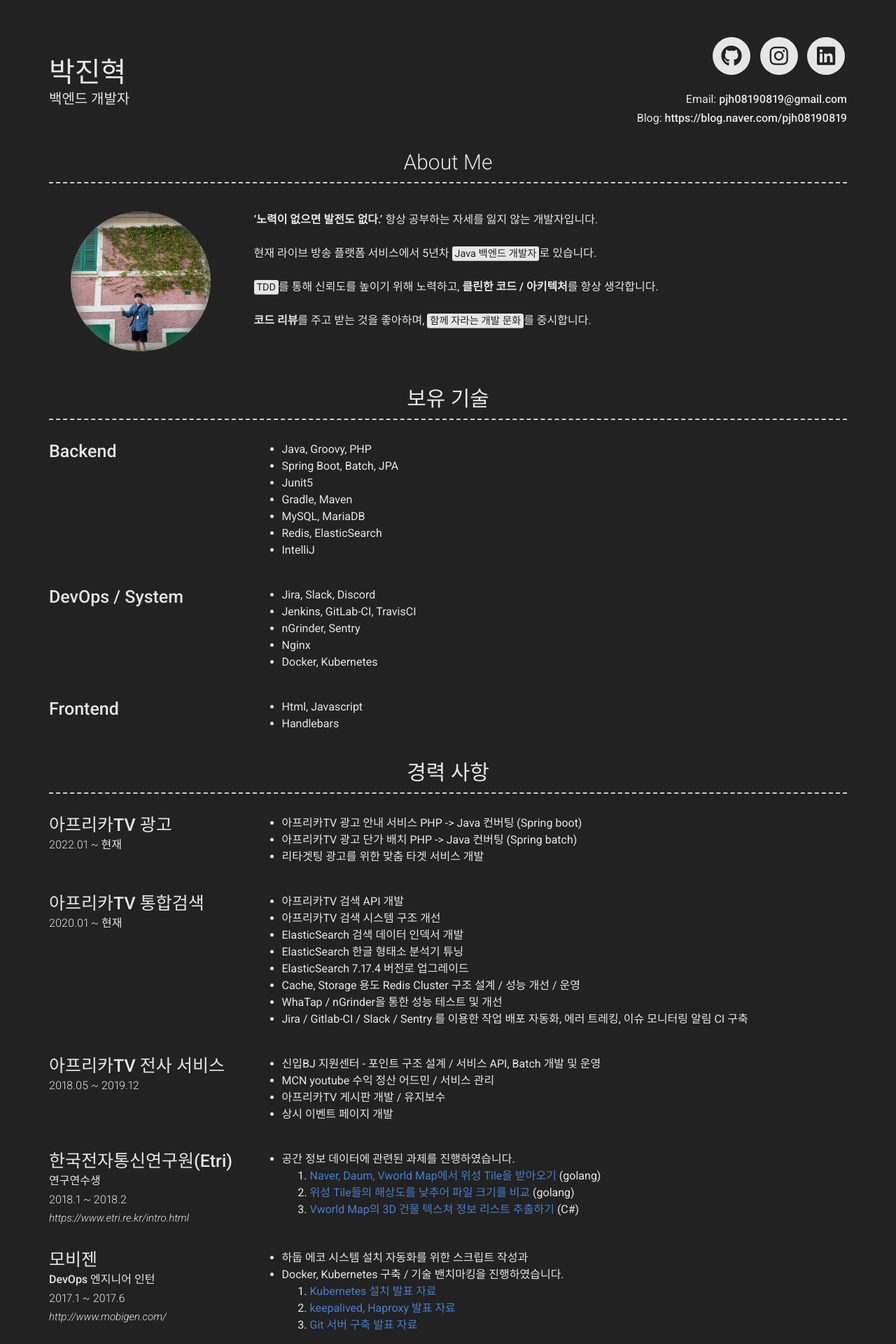
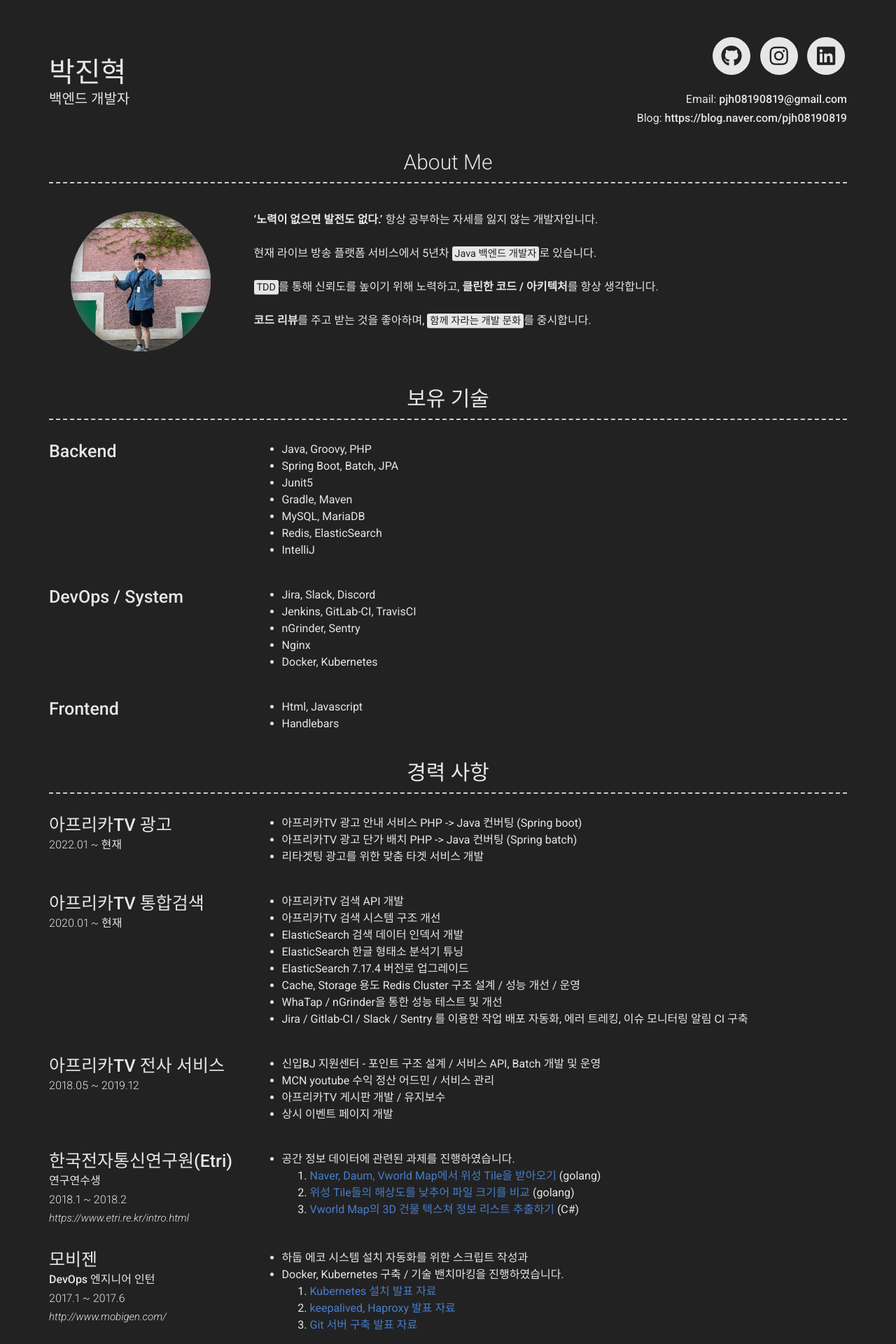
Before and after one commit to JinHyukParkk/JinHyukParkk.github.io, a Jekyll site: the page built from index.md, in a window 1280 px wide. Shown: the top 1920 px of the page at 70% size. Built offline with Jekyll 4.4.1, drawn with Linux system fonts in a browser that asks for light colours; nearby versions of some CDN libraries.

Commit message:
update image

```diff
--- a/_config.yml
+++ b/_config.yml
@@ -30,7 +30,7 @@ instagram_username: hyuk_eea
 
 # About Section
 # about_title: About Me (Use this to override about section title)
-about_profile_image: images/hyuk.jpeg
+about_profile_image: images/hyuk2.jpeg
 about_content: | # this will include new lines to allow paragraphs
   **'노력이 없으면 발전도 없다.’** 항상 공부하는 자세를 잃지 않는 개발자입니다.<br/>
   <br/>
```
Also changed, not shown: images/hyuk.jpeg (deleted), images/hyuk2.jpeg (added).
